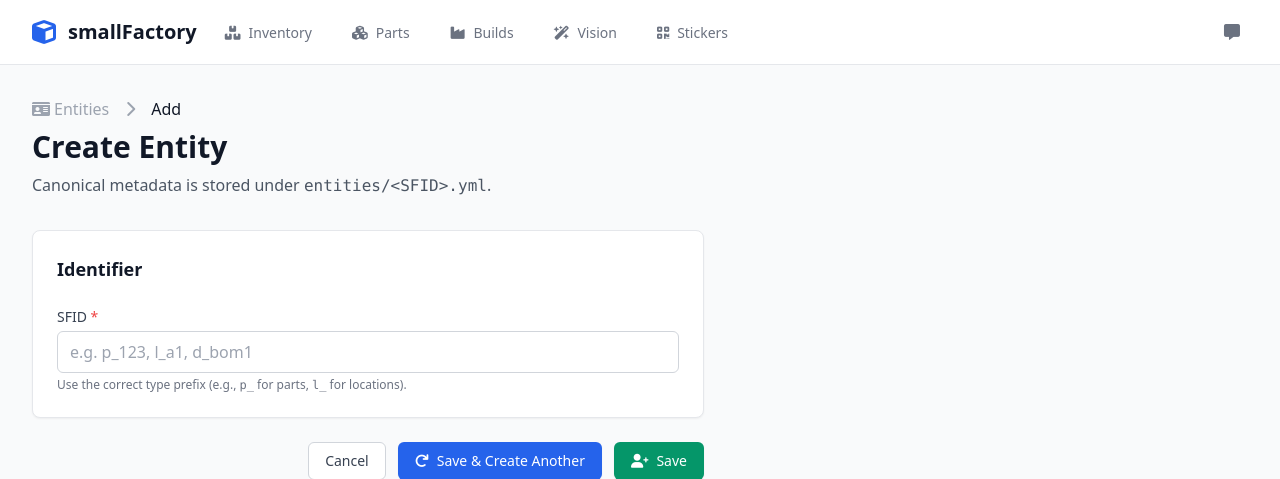
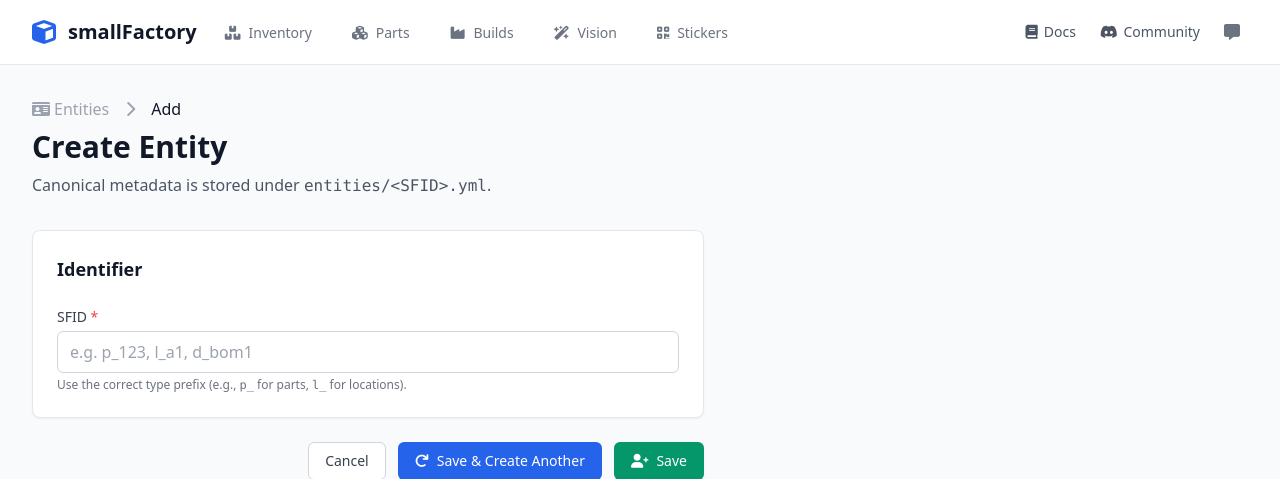
Before and after one commit to yusufm/smallfactory, a Flask app: page /entities/add in a window 1280 px wide. Shown: the top 479 px of the page. Run offline with Flask 3, Linux system fonts and the light colour scheme; some libraries are stand-ins or nearby versions.

Commit message:
Add docs/community links to CLI and web nav (#92)

```diff
--- a/web/app.py
+++ b/web/app.py
@@ -118,6 +118,8 @@ if _extra_tpl_dir and os.path.isdir(_extra_tpl_dir):
 # App Version (Git) helper
 # -----------------------
 _APP_VERSION_CACHE: dict | None = None
+DEFAULT_GITHUB_REPO_URL = os.environ.get("SF_GITHUB_REPO_URL", "https://github.com/yusufm/smallfactory").rstrip("/")
+DEFAULT_DISCORD_URL = os.environ.get("SF_DISCORD_URL", "https://discord.gg/g3QSuVmvBt")
 
 def _get_project_root() -> Path:
     try:
@@ -225,7 +227,11 @@ def inject_app_version():
         ver = _read_app_version()
     except Exception:
         ver = {'hash': None, 'short': None, 'date': None, 'dirty': False, 'branch': None}
-    return {'app_version': ver}
+    help_links = {
+        "docs_index": os.environ.get("SF_DOCS_INDEX_URL", f"{DEFAULT_GITHUB_REPO_URL}/blob/main/docs/README.md"),
+        "discord": DEFAULT_DISCORD_URL,
+    }
+    return {'app_version': ver, 'sf_help_links': help_links}
 
 # -----------------------
 # Jinja Filters / Helpers
--- a/web/templates/base.html
+++ b/web/templates/base.html
@@ -55,7 +55,21 @@
                         </a>
                     </div>
                 </div>
-                <div class="flex items-center">
+                <div class="flex items-center gap-2">
+                    <a href="{{ (sf_help_links.docs_index if sf_help_links else 'https://github.com/yusufm/smallfactory/blob/main/docs/README.md') }}"
+                       target="_blank"
+                       rel="noopener noreferrer"
+                       class="hidden md:inline-flex items-center px-2 py-1 text-sm text-gray-600 hover:text-blue-700 hover:bg-blue-50 rounded-md transition-colors"
+                       title="Open smallFactory docs on GitHub">
+                        <i class="fas fa-book mr-1.5"></i>Docs
+                    </a>
+                    <a href="{{ (sf_help_links.discord if sf_help_links else 'https://discord.gg/g3QSuVmvBt') }}"
+                       target="_blank"
+                       rel="noopener noreferrer"
+                       class="hidden md:inline-flex items-center px-2 py-1 text-sm text-gray-600 hover:text-blue-700 hover:bg-blue-50 rounded-md transition-colors"
+                       title="Join the smallFactory Discord community">
+                        <i class="fab fa-discord mr-1.5"></i>Community
+                    </a>
                     {# SaaS desktop partial (if provided by SF_EXTRA_TEMPLATES) #}
                     {% include 'saas/nav.html' ignore missing %}
                     <div class="relative hidden md:block">
@@ -95,6 +109,12 @@
                 </a>
                 <a href="{{ url_for('announcements') }}" class="{% if request.endpoint == 'announcements' %}bg-blue-50 border-blue-500 text-blue-700{% else %}border-transparent text-gray-600 hover:bg-gray-50 hover:border-gray-300 hover:text-gray-800{% endif %} block pl-3 pr-4 py-2 border-l-4 text-base font-medium">
                     <i class="fas fa-message mr-2"></i>Messages
+                </a>
+                <a href="{{ (sf_help_links.docs_index if sf_help_links else 'https://github.com/yusufm/smallfactory/blob/main/docs/README.md') }}" target="_blank" rel="noopener noreferrer" class="border-transparent text-gray-600 hover:bg-gray-50 hover:border-gray-300 hover:text-gray-800 block pl-3 pr-4 py-2 border-l-4 text-base font-medium">
+                    <i class="fas fa-book mr-2"></i>Docs
+                </a>
+                <a href="{{ (sf_help_links.discord if sf_help_links else 'https://discord.gg/g3QSuVmvBt') }}" target="_blank" rel="noopener noreferrer" class="border-transparent text-gray-600 hover:bg-gray-50 hover:border-gray-300 hover:text-gray-800 block pl-3 pr-4 py-2 border-l-4 text-base font-medium">
+                    <i class="fab fa-discord mr-2"></i>Community
                 </a>
                 {# SaaS mobile partial (if provided by SF_EXTRA_TEMPLATES) #}
                 {% include 'saas/mobile_nav.html' ignore missing %}
```
Also changed, not shown: smallfactory/cli/sf_cli.py (+24 -0 lines).
